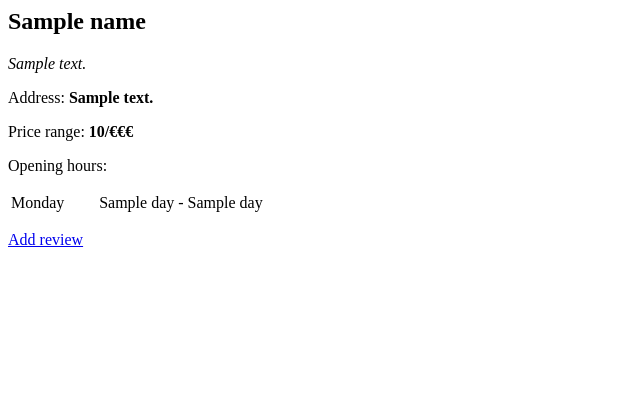
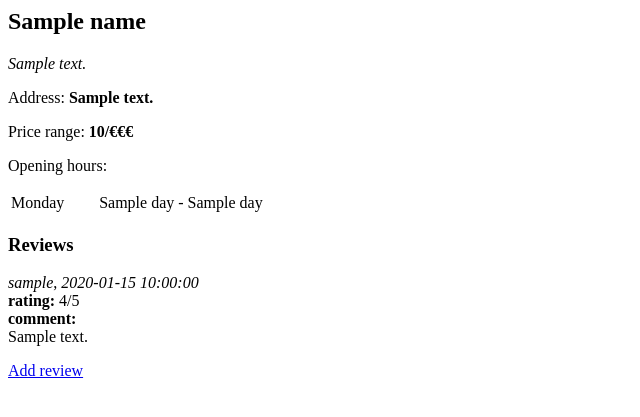
Before and after one commit to sannituomisto/Restaurants-app, a Flask app: template templates/restaurant.html in a window 1280 px wide. Shown: the top 417 px of the page, without its empty margins (0-640 px from the left). Run offline with Flask 2, Linux system fonts and the light colour scheme; the visitor is signed in with stand-in values (Sample User, id 1); the template is opened without the code that fills it: most values are stand-ins (such as "Sample title", 1, 10 or a date in 2020).

Commit message:
Updates to review functions

```diff
--- a/routes.py
+++ b/routes.py
@@ -131,9 +131,10 @@ def show_info(restaurant_id):
     if request.method == "GET":
         info = restaurants.get_full_info(restaurant_id)
         o_hours=restaurants.get_opening_hours(restaurant_id)
+        restaurant_reviews=reviews.get_reviews(restaurant_id)
 
         return render_template("restaurant.html", restaurant_id=restaurant_id, name=info[0], address=info[1], price_range=info[2], category=info[3],
-            description=info[4], opening_hours=o_hours)
+            description=info[4], opening_hours=o_hours, reviews=restaurant_reviews)
 
 @app.route("/review/<int:restaurant_id>", methods=["GET", "POST"])
 def review(restaurant_id):
--- a/schema.sql
+++ b/schema.sql
@@ -28,5 +28,5 @@ CREATE TABLE review(
     username TEXT,
     comment TEXT,
     rating INT,
-    time TIMESTAMP
+    time DATE DEFAULT CURRENT_DATE
 );
--- a/templates/restaurant.html
+++ b/templates/restaurant.html
@@ -33,8 +33,25 @@ Opening hours:
 <tr><td>Sunday</td><td>{{ day[1] }} - {{ day[2] }}</td></tr>
 {% endif %}
 {% endfor %}
-<table>
+<table><p>
+
+{% if session.user_id %}
+<h3>Reviews</h3><p>
+{% if reviews %}
+{% for review in reviews %}
+<i>{{ review.username }}</i>, <i>{{ review.time }}</i><br>
+<b>rating: </b>{{ review.rating }}/5 <br>
+{% if review.comment %}
+<b>comment: </b><br>
+{{ review.comment }}<br>
+{% endif %}
+</p>
+{% endfor %}
+{% else %}
+No reviews
+{% endif %}
+
 <p>
-{% if session.user_id %}
+
 <a href="/review/{{ restaurant_id }}">Add review</a><br>
 {% endif %}
--- a/templates/review.html
+++ b/templates/review.html
@@ -1,7 +1,7 @@
 <h2>Add review</h2>
 <form action="/review/{{ id }}" method="POST">
 <p>
-Rate <b>{{ name }}</b> by giving 1-5 stars:<br>
+Rate {{ name }} by giving 1-5 stars:
 <select name="rating">
     <option value= "1">1</option>
     <option value= "2">2</option>
@@ -10,8 +10,8 @@ Rate <b>{{ name }}</b> by giving 1-5 stars:<br>
     <option value= "5">5</option>
 </select><br>
 <p>
-Comment(<i>optional</i>):<br>
-<textarea name="comment" rows="6" cols="40"></textarea>
+Comment (<i>optional</i>):<br>
+<textarea name="comment" rows="6" cols="35"></textarea>
 <p>
 <input type="submit" value="Add">
 </form>
```
Also changed, not shown: reviews.py (+9 -4 lines).
